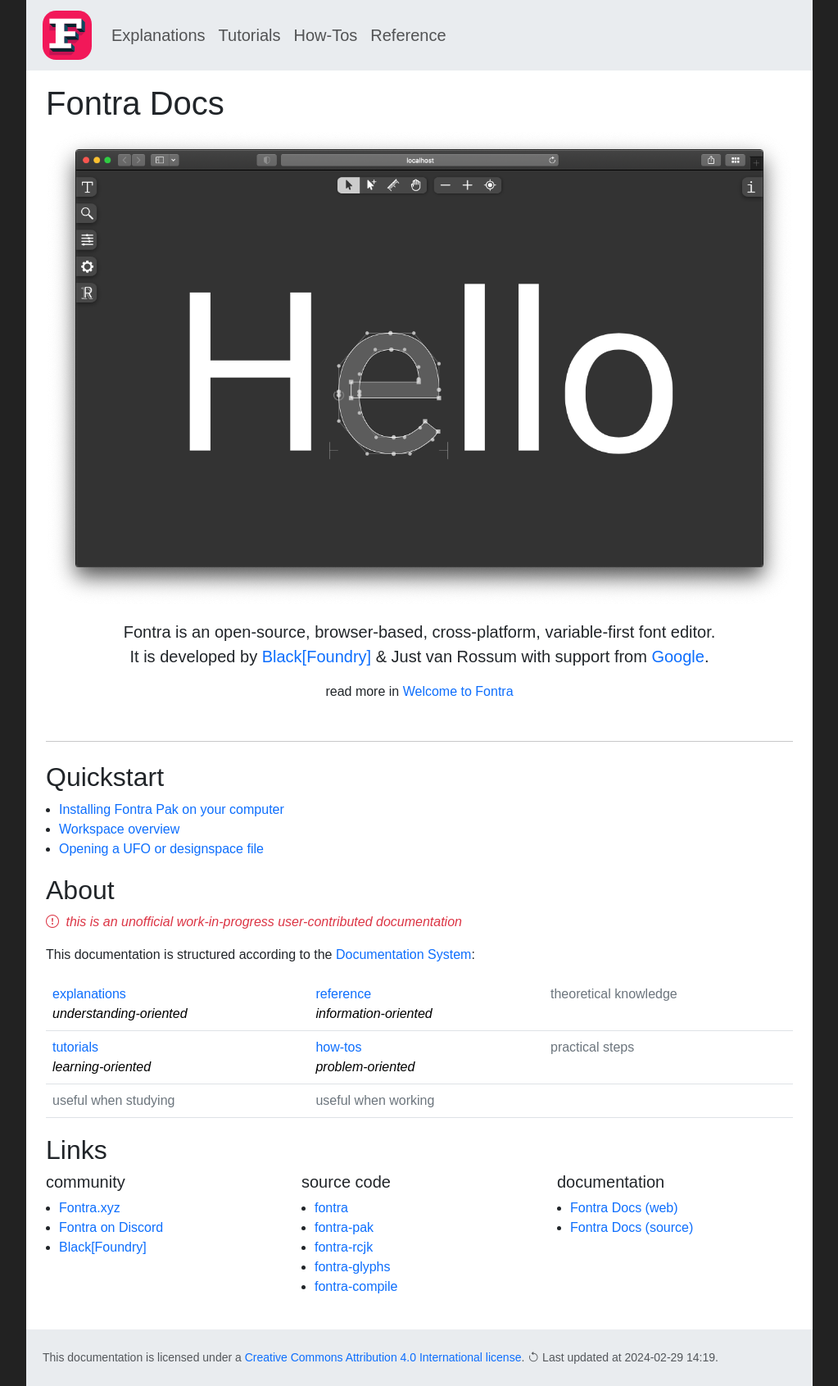
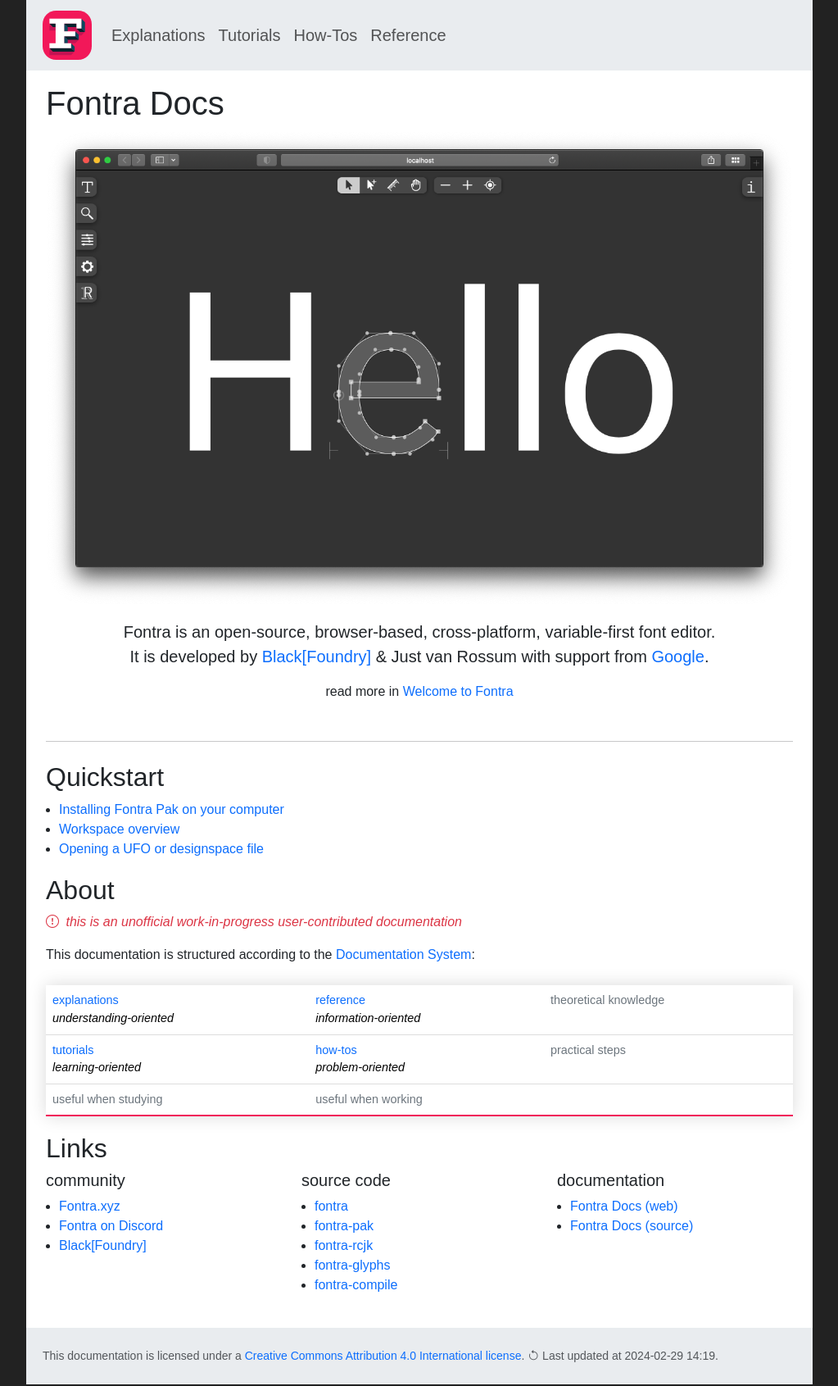
Before and after one commit to googlefonts/fontra-docs, a Jekyll site: the page built from index.md, in a window 1280 px wide. Shown: the whole page at 82% size, without its empty margins (128-1151 px from the left). Built offline with Jekyll 4.4.1, drawn with Linux system fonts in a browser that asks for light colours; nearby versions of some CDN libraries; some web fonts are replaced.

```diff
--- a/css/style.sass
+++ b/css/style.sass
@@ -8,6 +8,9 @@ excludeNavigation: true
 @import url('https://fonts.googleapis.com/css2?family=Inria+Sans:ital,wght@0,400;0,700;1,400;1,700&display=swap')
 
 /* tweaks on-top of Bootstrap 5 */
+
+:root
+  --fontra-color: #f11759
 
 html
   background-color: #222
@@ -109,3 +112,34 @@ dt:hover .header-link
     content: "¶"
     position: absolute
     margin-left: 0.2em
+
+
+table
+  border-collapse: collapse
+  margin: 25px 0
+  font-size: 0.9em
+  font-family: sans-serif
+  min-width: 400px
+  box-shadow: 0 0 20px rgba(0, 0, 0, 0.15)
+
+
+table thead tr
+  background-color: #f11759
+  color: #ffffff
+  text-align: left
+
+table th, table td
+  padding: 12px 15px
+
+table tbody tr
+  border-bottom: 1px solid #dddddd
+
+table tbody tr:nth-of-type(even)
+  background-color: #f3f3f3
+
+table tbody tr:last-of-type
+  border-bottom: 2px solid #f11759
+
+table tbody tr.active-row
+  font-weight: bold
+  color: #f11759
```
Also changed, not shown: _how-tos/how-tos.md (+1 -0 lines), _how-tos/keyboard-shortcuts.md (added, +28 -0 lines).
